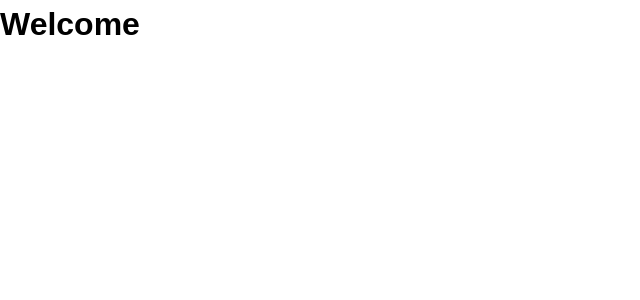
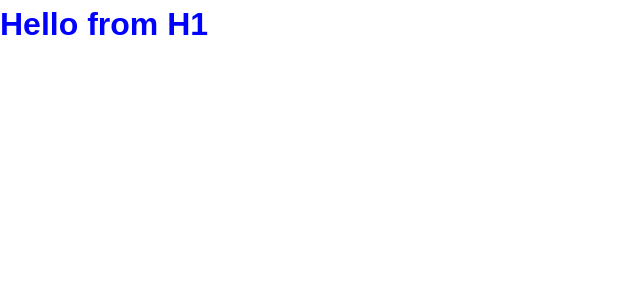
Before and after one commit to samertaha/shoppay, a Next.js app: page / in a window 1280 px wide. Shown: the top 300 px of the page, without its empty margins (0-640 px from the left). Built offline with nearby package versions, Linux system fonts and the light colour scheme.

Commit message:
setup redux toolkit and persist

```diff
--- a/next.config.js
+++ b/next.config.js
@@ -1,6 +1,12 @@
 /** @type {import('next').NextConfig} */
+const path=require('path');
 const nextConfig = {
   reactStrictMode: true,
+  swcMinify: true,
+  sassOptions: {
+    includePaths: [path.join(__dirname, "styles")],
+    prependData:`@import "./base.scss";`,
+  }
 }
 
 module.exports = nextConfig
--- a/pages/_app.js
+++ b/pages/_app.js
@@ -1,5 +1,15 @@
 import '@/styles/globals.scss'
-
-export default function App({ Component, pageProps }) {
-  return <Component {...pageProps} />
+import { Provider } from "react-redux"
+import store from "../store"
+import { PersistGate } from 'redux-persist/integration/react'
+import { persistStore } from 'redux-persist'
+let persistor = persistStore(store)
+export default function MyApp({ Component, pageProps }) {
+  return(
+    <Provider store={store}>
+      <PersistGate Loading={null} persistor={persistor}>
+        <Component {...pageProps} />
+      </PersistGate>
+   </Provider>
+  )
 }
--- a/pages/api/hello.js
+++ b/pages/api/hello.js
@@ -1,5 +1,9 @@
 // Next.js API route support: https://nextjs.org/docs/api-routes/introduction
 
+import db from '../../utils/db'
+
 export default function handler(req, res) {
+  db.connectDb()
+  db.disconnectDb()
   res.status(200).json({ name: 'John Doe' })
 }
--- a/pages/index.js
+++ b/pages/index.js
@@ -14,7 +14,7 @@ export default function Home() {
         <meta name="viewport" content="width=device-width, initial-scale=1" />
         <link rel="icon" href="/favicon.ico" />
       </Head>
-      <h1 className="red">Welcome</h1>
+      <h1 className={styles.red}>Hello from H1</h1>
     </>
   )
 }
--- /dev/null
+++ b/store/cartSlice.js
@@ -0,0 +1,10 @@
+import { createSlice } from "@reduxjs/toolkit"
+export const cartSlice = createSlice({
+    name: "cart",
+    initialState: "hello",
+    reducers:{},
+})
+
+//export const { } = cartSlice.actions;
+
+export default cartSlice.reducer;
--- /dev/null
+++ b/store/index.js
@@ -0,0 +1,24 @@
+import {configureStore} from "@reduxjs/toolkit"
+import { combineReducers } from "redux"
+import thunk from "redux-thunk"
+import storage from "redux-persist/lib/storage"
+import { persistReducer } from "redux-persist"
+import cart from "./cartSlice"
+const reducers = combineReducers({
+cart
+})
+
+const config = {
+    key: "root",
+    storage,
+}
+
+const reducer = persistReducer(config, reducers)
+
+const store = configureStore({
+    reducer: reducer,
+    devTools: process.env.NODE_ENV !== "production",
+    middleware:[thunk],
+})
+
+export default store;
--- a/styles/Home.module.scss
+++ b/styles/Home.module.scss
@@ -0,0 +1,3 @@
+.red{
+    color: $red-color;
+}
--- /dev/null
+++ b/styles/base.scss
@@ -0,0 +1 @@
+$red-color:blue;
--- /dev/null
+++ b/utils/db.js
@@ -0,0 +1,37 @@
+import mongoose, { connections } from 'mongoose';
+const connection = {};
+
+ async function connectDb() {
+    if (connection.isConnected) {
+        console.log("Already connected to the database.");
+        return;
+    }
+    if (mongoose.connections.length > 0) {
+        connection.isConnected = mongoose.connections[0].readyState;
+        if (connection.isConnected === 1) {
+            console.log("Use previous connection to the database.");
+            return;
+        }
+        await mongoose.disconnect()
+    }
+    const db = await mongoose.connect(process.env.MONGODB_URL, {
+        useNewUrlParser: true,
+        useUnifiedTopology: true,
+    })
+    console.log("New connection to the databse.")
+    connection.isConnected=db.connections[0].readyState
+}
+
+ async function disconnectDb() {
+    if (connection.isConnected) {
+        if (process.env.NODE_ENV === "production") {
+            await mongoose.disconnect();
+            connection.isConnected = false;
+        } else {
+            console.log("not disconnecting from the database.")
+        }
+    }
+}
+
+const db = { connectDb, disconnectDb }
+export default db;
```
Also changed, not shown: package.json (+9 -0 lines), 1 other file (tests, documents, lock files or other folders).
